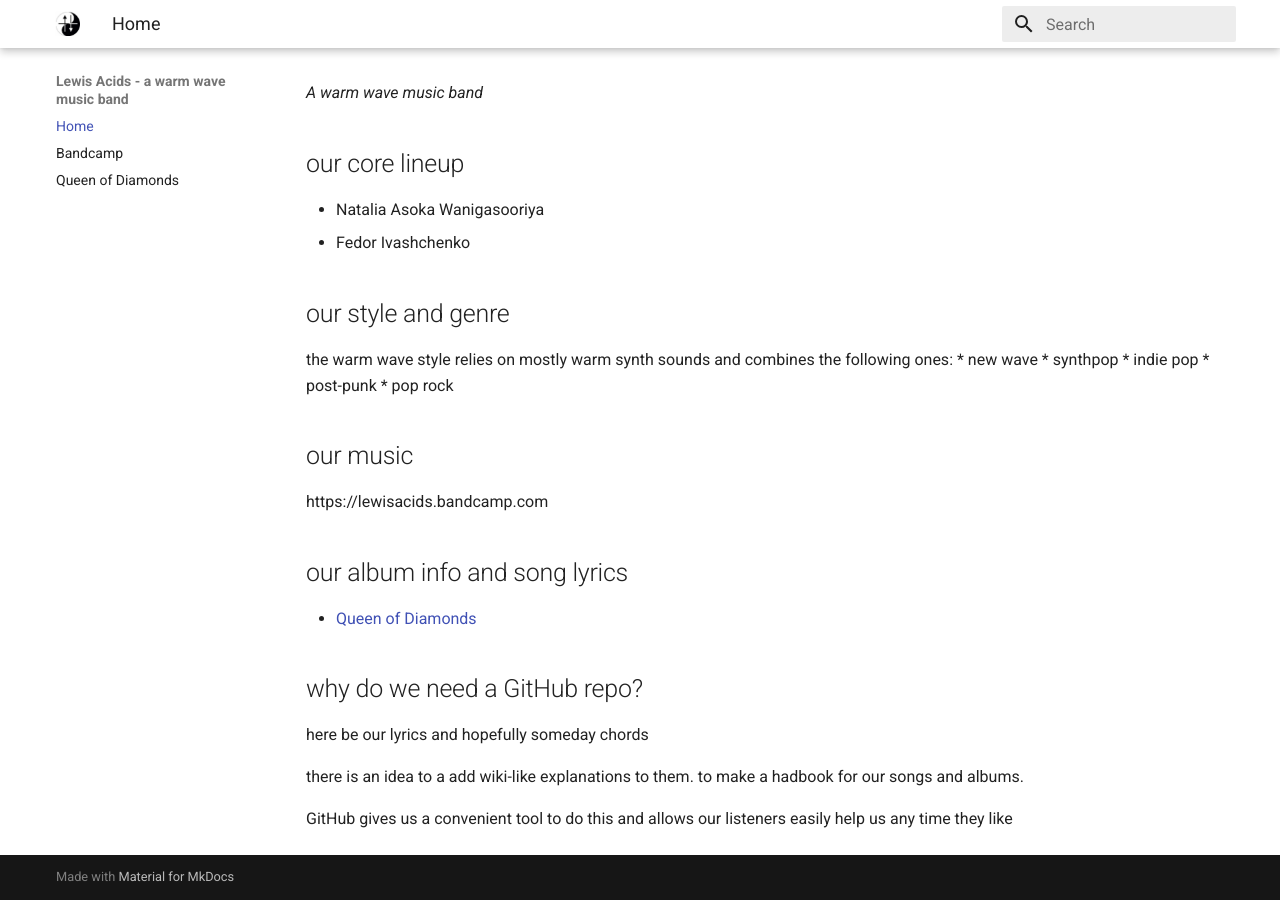
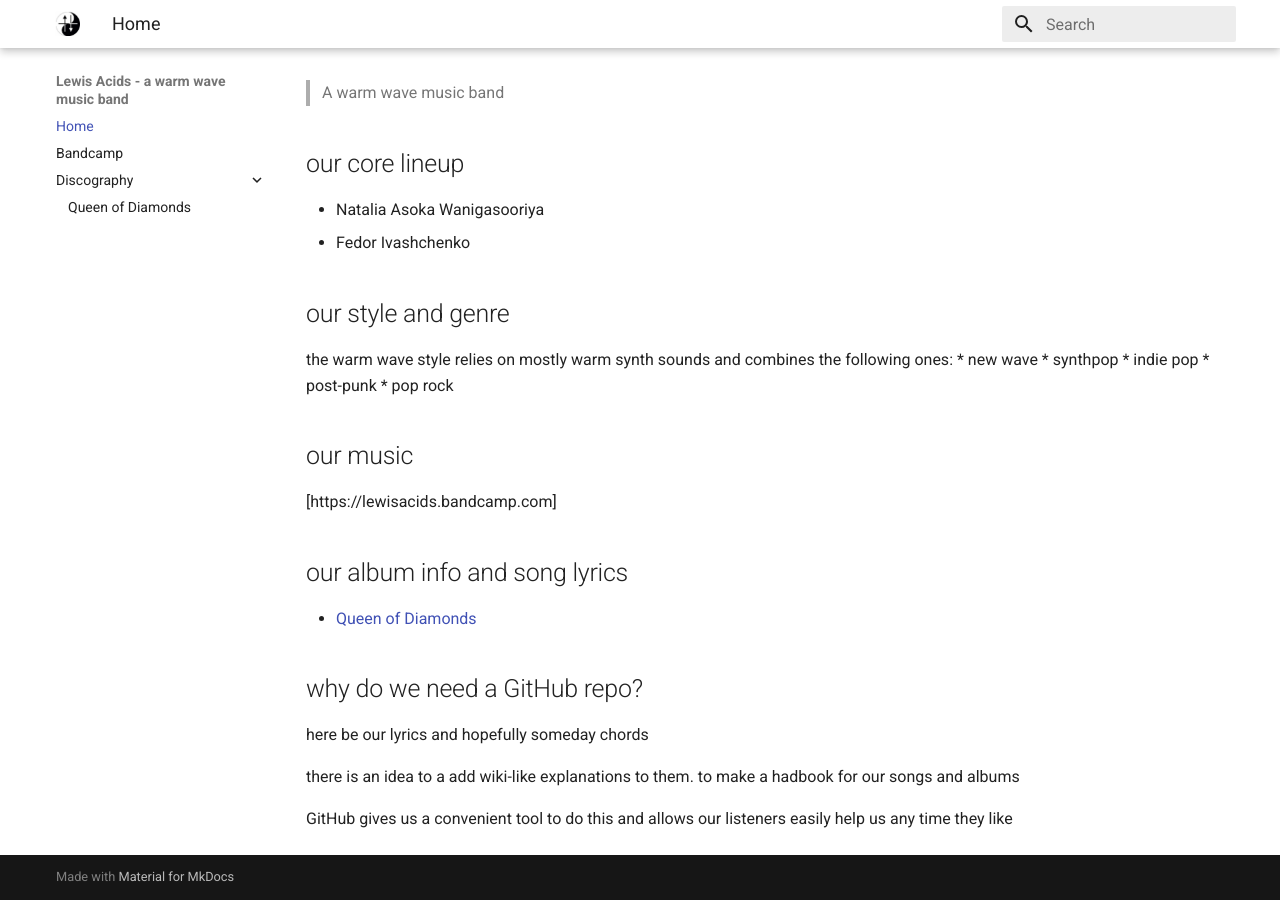
Before and after one commit to lewis-acids/lewis-acids, an MkDocs documentation site: the page built from docs/index.md, in a window 1280 px wide and 900 px high, scrolled down 739 px. Built offline with MkDocs 1.6.1 and Material for MkDocs 9.7.7, drawn with Linux system fonts in a browser that asks for light colours.

```diff
--- a/docs/index.md
+++ b/docs/index.md
@@ -7,7 +7,7 @@ hide:
 
 # Lewis Acids
 
-_A warm wave music band_
+> A warm wave music band
 
 ## our core lineup
 * Natalia Asoka Wanigasooriya
@@ -22,7 +22,7 @@ the warm wave style relies on mostly warm synth sounds and combines the followin
 * pop rock
 
 ## our music
-https://lewisacids.bandcamp.com
+[https://lewisacids.bandcamp.com]
 
 ## our album info and song lyrics
 * [Queen of Diamonds](https://lewisacids.github.io/queen-of-diamonds)
@@ -30,6 +30,6 @@ https://lewisacids.bandcamp.com
 ## why do we need a GitHub repo?
 here be our lyrics and hopefully someday chords
 
-there is an idea to a add wiki-like explanations to them. to make a hadbook for our songs and albums.
+there is an idea to a add wiki-like explanations to them. to make a hadbook for our songs and albums
 
 GitHub gives us a convenient tool to do this and allows our listeners easily help us any time they like
--- a/mkdocs.yml
+++ b/mkdocs.yml
@@ -5,6 +5,8 @@ theme:
   palette:
     primary: white
   logo: images/lewisacids_logo_small.jpg
+  features:
+    - navigation.expand
 
 extra_css:
   - css/extra.css
@@ -12,4 +14,5 @@ extra_css:
 nav:
   - Home: 'index.md'
   - Bandcamp: 'https://lewisacids.bandcamp.com'
-  - 'Queen of Diamonds': 'https://lewisacids.github.io/queen-of-diamonds'
+  - Discography:
+    - 'Queen of Diamonds': 'https://lewisacids.github.io/queen-of-diamonds'
```
Also changed, not shown: README.md (+1 -1 lines).
